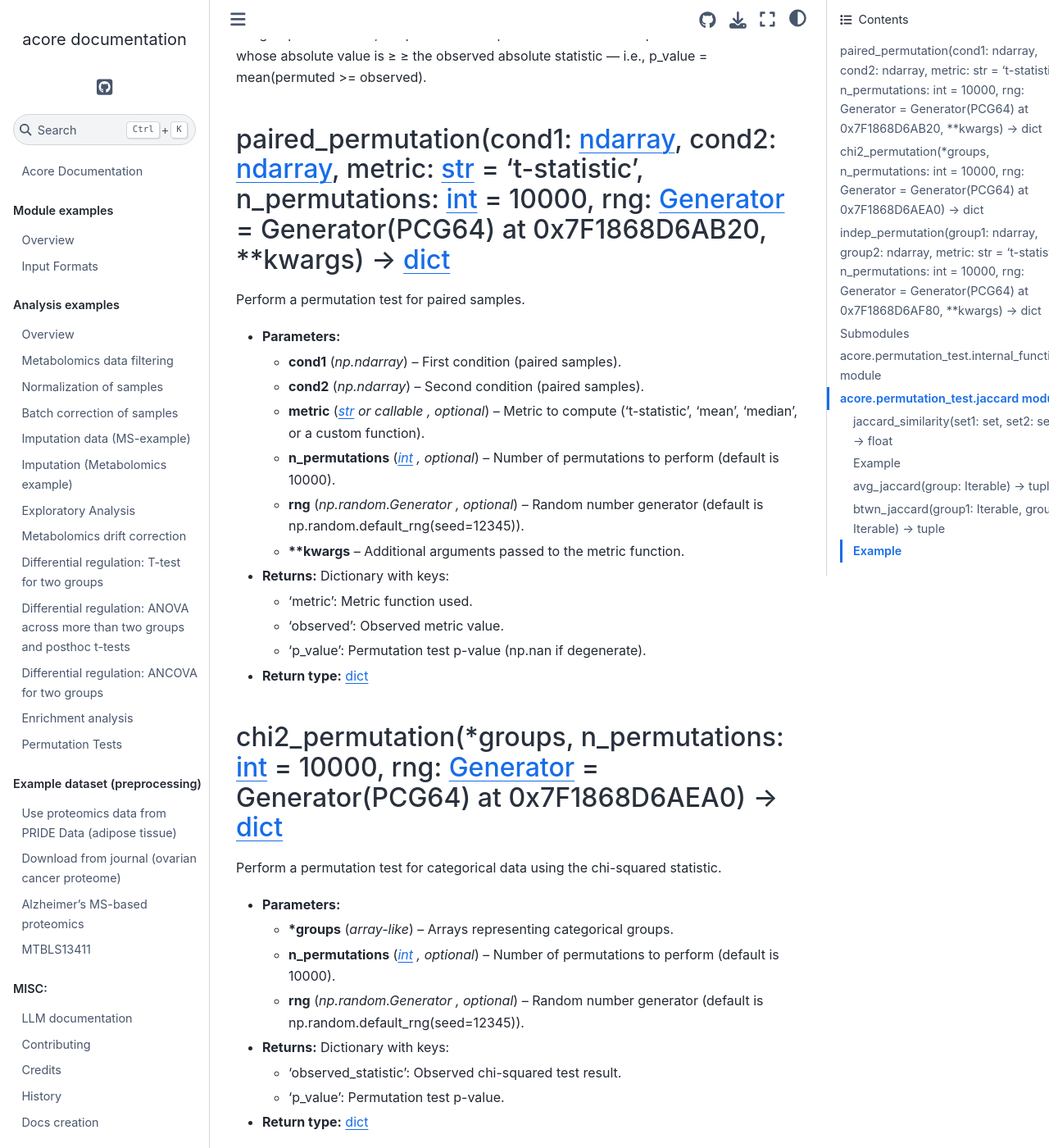
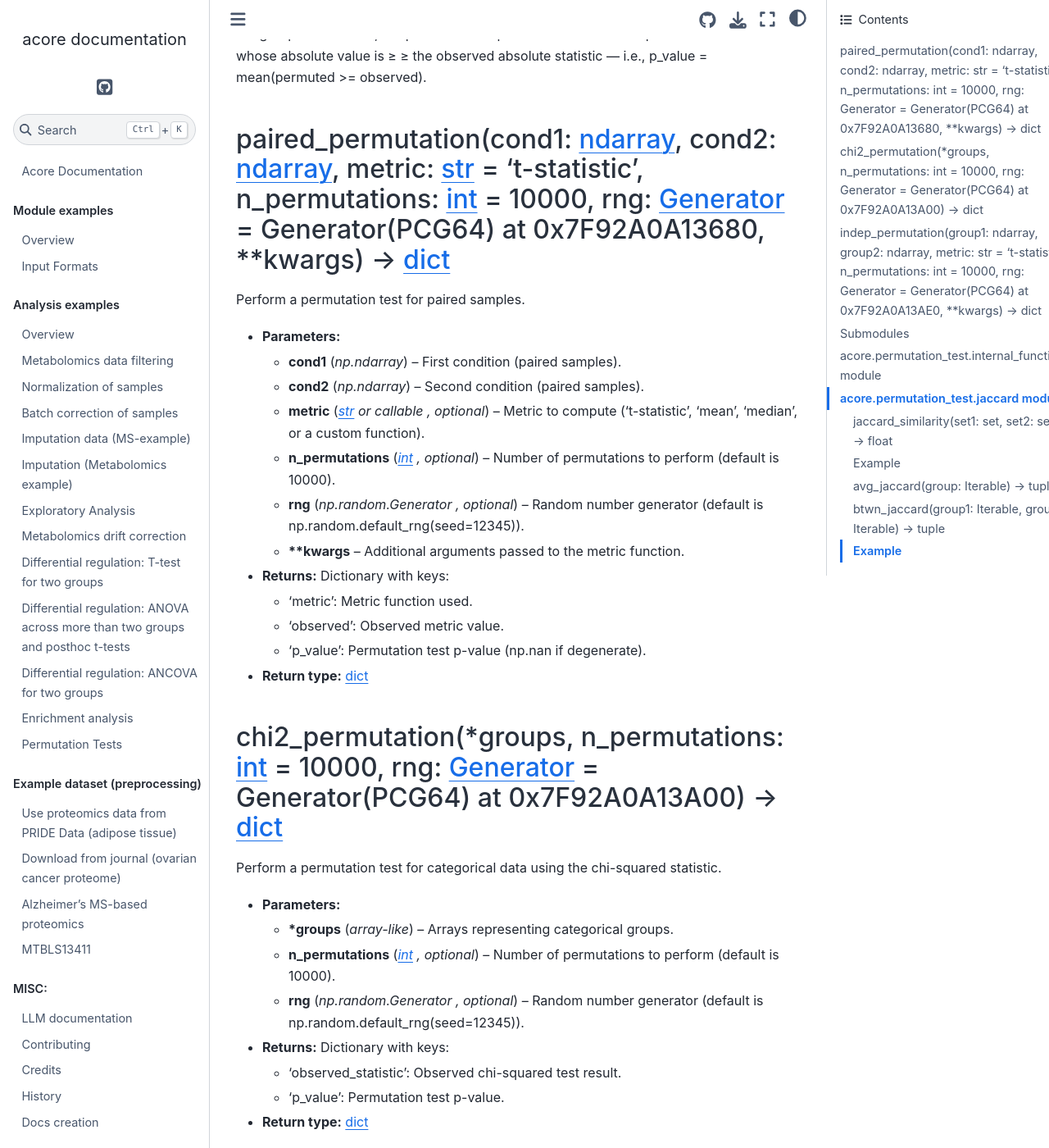
Before and after one commit to Multiomics-Analytics-Group/acore, a Sphinx documentation site: the page built from docs/markdown_ref/acore.permutation_test.md, in a window 1280 px wide and 1400 px high, scrolled down 1022 px. Shown: the whole window at 82% size. Built offline with Sphinx 7.4.7 and the Sphinx Book theme 1.1.4, drawn with Linux system fonts in a browser that asks for light colours; pages that are not in the unit, such as notebooks, are missing from menus; a script that is not in the unit is left out; some of the changed text lies outside the part shown.

Commit message:
docs: update markdown reference

```diff
--- a/docs/markdown_ref/acore.permutation_test.md
+++ b/docs/markdown_ref/acore.permutation_test.md
@@ -40,7 +40,7 @@ groups. In all three, the p-value is computed as the fraction of permuted statis
 absolute value is ≥ ≥ the observed absolute statistic — i.e., p_value = mean(permuted >=
 observed).
 
-### paired_permutation(cond1: [ndarray](https://numpy.org/doc/stable/reference/generated/numpy.ndarray.html#numpy.ndarray), cond2: [ndarray](https://numpy.org/doc/stable/reference/generated/numpy.ndarray.html#numpy.ndarray), metric: [str](https://docs.python.org/3/library/stdtypes.html#str) = 't-statistic', n_permutations: [int](https://docs.python.org/3/library/functions.html#int) = 10000, rng: [Generator](https://numpy.org/doc/stable/reference/random/generator.html#numpy.random.Generator) = Generator(PCG64) at 0x7F1868D6AB20, \*\*kwargs) → [dict](https://docs.python.org/3/library/stdtypes.html#dict)
+### paired_permutation(cond1: [ndarray](https://numpy.org/doc/stable/reference/generated/numpy.ndarray.html#numpy.ndarray), cond2: [ndarray](https://numpy.org/doc/stable/reference/generated/numpy.ndarray.html#numpy.ndarray), metric: [str](https://docs.python.org/3/library/stdtypes.html#str) = 't-statistic', n_permutations: [int](https://docs.python.org/3/library/functions.html#int) = 10000, rng: [Generator](https://numpy.org/doc/stable/reference/random/generator.html#numpy.random.Generator) = Generator(PCG64) at 0x7F92A0A13680, \*\*kwargs) → [dict](https://docs.python.org/3/library/stdtypes.html#dict)
 
 Perform a permutation test for paired samples.
 
@@ -59,7 +59,7 @@ Perform a permutation test for paired samples.
 * **Return type:**
   [dict](https://docs.python.org/3/library/stdtypes.html#dict)
 
-### chi2_permutation(\*groups, n_permutations: [int](https://docs.python.org/3/library/functions.html#int) = 10000, rng: [Generator](https://numpy.org/doc/stable/reference/random/generator.html#numpy.random.Generator) = Generator(PCG64) at 0x7F1868D6AEA0) → [dict](https://docs.python.org/3/library/stdtypes.html#dict)
+### chi2_permutation(\*groups, n_permutations: [int](https://docs.python.org/3/library/functions.html#int) = 10000, rng: [Generator](https://numpy.org/doc/stable/reference/random/generator.html#numpy.random.Generator) = Generator(PCG64) at 0x7F92A0A13A00) → [dict](https://docs.python.org/3/library/stdtypes.html#dict)
 
 Perform a permutation test for categorical data using the chi-squared statistic.
 
@@ -74,7 +74,7 @@ Perform a permutation test for categorical data using the chi-squared statistic.
 * **Return type:**
   [dict](https://docs.python.org/3/library/stdtypes.html#dict)
 
-### indep_permutation(group1: [ndarray](https://numpy.org/doc/stable/reference/generated/numpy.ndarray.html#numpy.ndarray), group2: [ndarray](https://numpy.org/doc/stable/reference/generated/numpy.ndarray.html#numpy.ndarray), metric: [str](https://docs.python.org/3/library/stdtypes.html#str) = 't-statistic', n_permutations: [int](https://docs.python.org/3/library/functions.html#int) = 10000, rng: [Generator](https://numpy.org/doc/stable/reference/random/generator.html#numpy.random.Generator) = Generator(PCG64) at 0x7F1868D6AF80, \*\*kwargs) → [dict](https://docs.python.org/3/library/stdtypes.html#dict)
+### indep_permutation(group1: [ndarray](https://numpy.org/doc/stable/reference/generated/numpy.ndarray.html#numpy.ndarray), group2: [ndarray](https://numpy.org/doc/stable/reference/generated/numpy.ndarray.html#numpy.ndarray), metric: [str](https://docs.python.org/3/library/stdtypes.html#str) = 't-statistic', n_permutations: [int](https://docs.python.org/3/library/functions.html#int) = 10000, rng: [Generator](https://numpy.org/doc/stable/reference/random/generator.html#numpy.random.Generator) = Generator(PCG64) at 0x7F92A0A13AE0, \*\*kwargs) → [dict](https://docs.python.org/3/library/stdtypes.html#dict)
 
 Perform a permutation test for independent samples.
 
```
